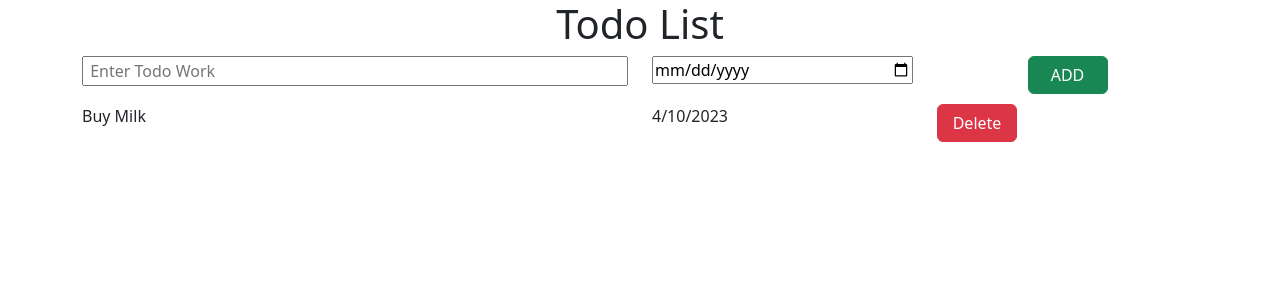
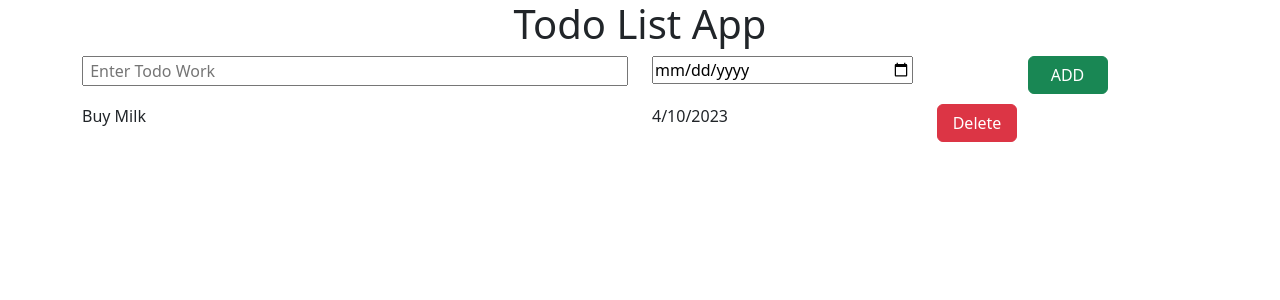
Before and after one commit to 2000090139-Abhishek/Todo_list_version_one, a React (Vite) app: page / in a window 1280 px wide. Shown: the top 300 px of the page. Built offline with nearby package versions, Linux system fonts and the light colour scheme.

Commit message:
#Faltu commit

```diff
--- a/src/components/AppName.jsx
+++ b/src/components/AppName.jsx
@@ -1,6 +1,6 @@
 function AppName(){
 
-  return <h1>Todo List</h1>
+  return <h1>Todo List App</h1>
 }
 
 export default AppName;
```
